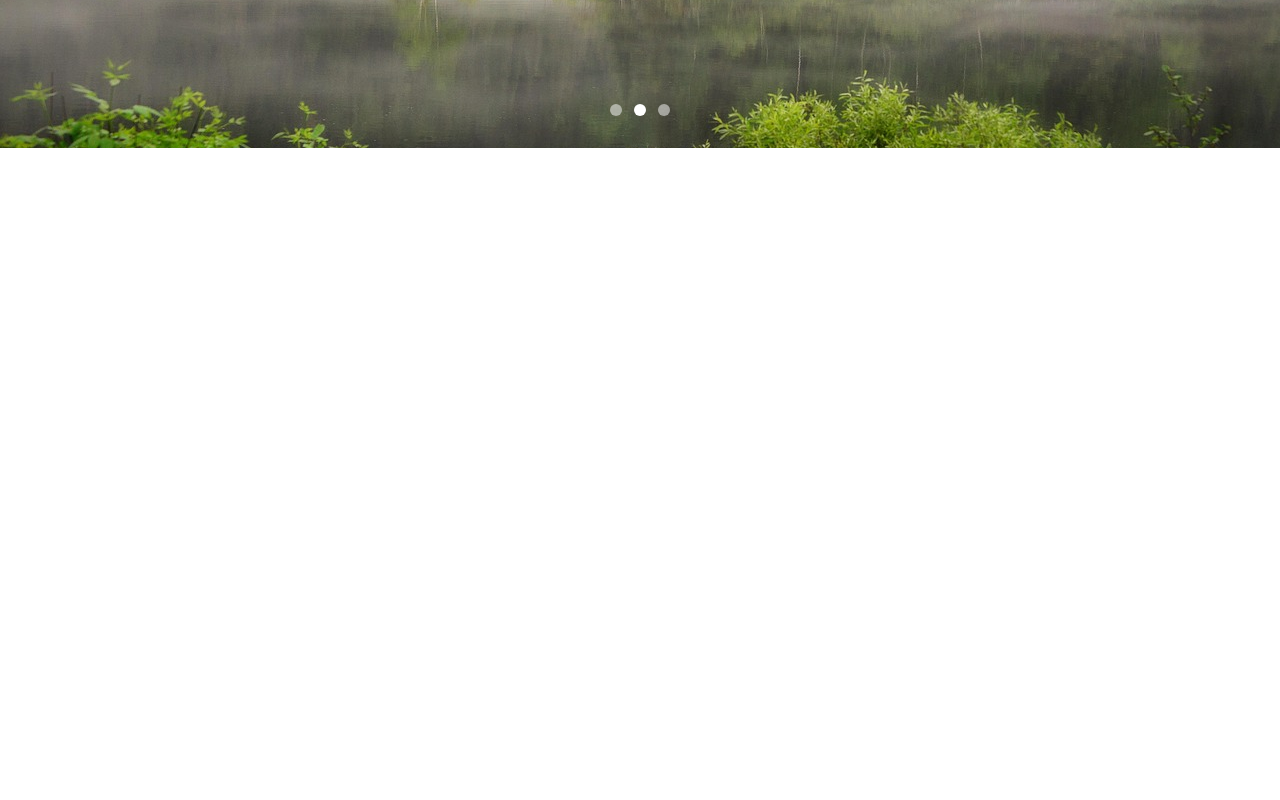
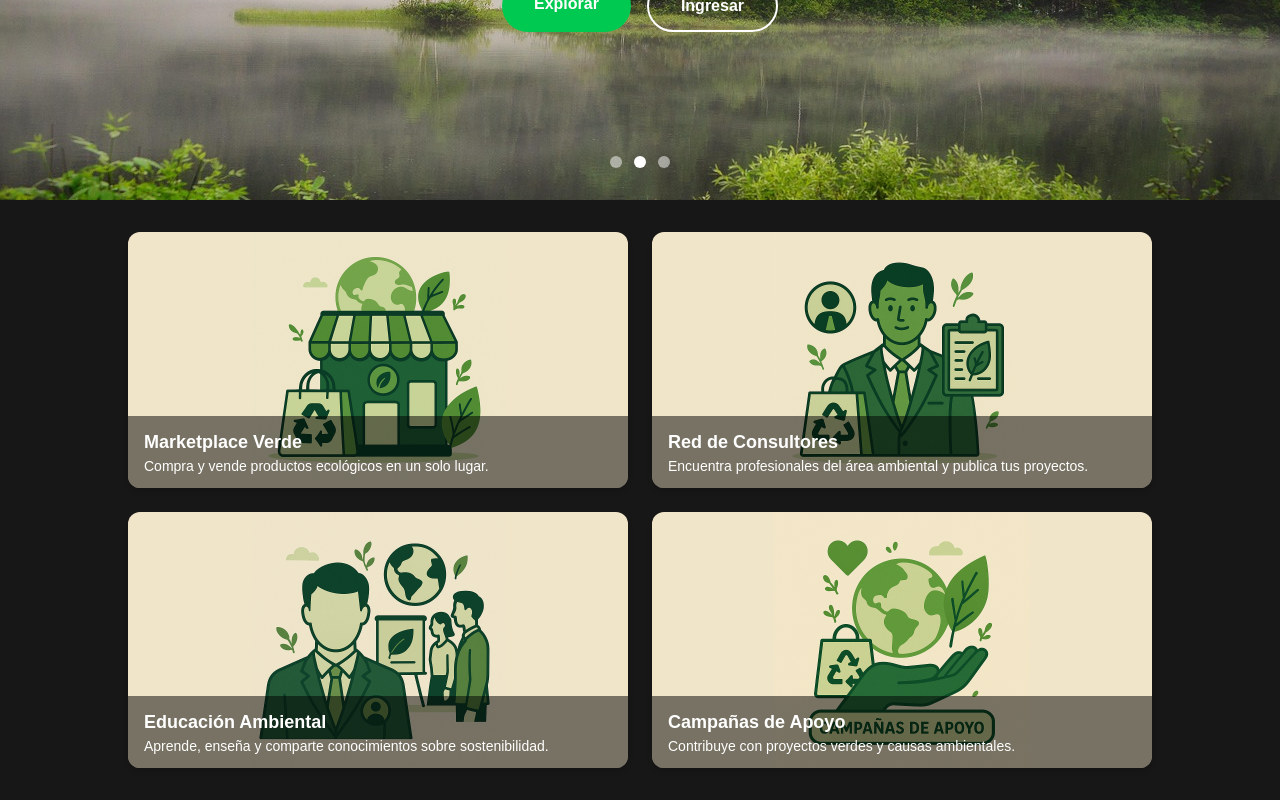
Before and after one commit to Language-Center-Chile/nextjs-bio2, a Next.js app: page / in a window 1280 px wide. Shown: the part 412-1212 px from the top of the page. Before the commit the page ends 800 px from the top, so only its background shows below. Built offline with nearby package versions, Linux system fonts and the light colour scheme.

Commit message:
feat:mainSection

```diff
--- a/src/app/layout.tsx
+++ b/src/app/layout.tsx
@@ -1,7 +1,8 @@
 import type { Metadata } from "next";
 import { Geist, Geist_Mono } from "next/font/google";
 import "./globals.css";
-import { Navbar } from '@/components/navbar/Navbar'
+import Navbar from "@/components/Navbar";
+
 
 const geistSans = Geist({
   variable: "--font-geist-sans",
@@ -28,7 +29,7 @@ export default function RootLayout({
       <body
         className={`${geistSans.variable} ${geistMono.variable} antialiased bg-neutral-950 text-white`}
       >
-        <Navbar />
+        <Navbar/>
         {children}
 
       </body>
--- a/src/app/page.tsx
+++ b/src/app/page.tsx
@@ -1,3 +1,4 @@
+import MainSection from "@/components/MainSection";
 import Slider from "../components/slider/Slider";
 
 
@@ -5,7 +6,7 @@ export default function Home() {
   return (
     <>
       <Slider/>
-
+      <MainSection/>
     </>
   );
 }
--- a/src/components/MainSection.tsx
+++ b/src/components/MainSection.tsx
@@ -1,6 +1,3 @@
-import InfoSection from './ui/InfoSection'
-
-
 const MainSection = () => {
   const sections = [
     {
@@ -30,17 +27,26 @@ const MainSection = () => {
   ]
 
   return (
-    <main className="container mx-auto px-4 py-8">
+    <main className="bg-neutral-900 mx-auto px-4 py-8">
+      <div className="grid grid-cols-1 md:grid-cols-2 gap-6 max-w-5xl mx-auto">
+        {sections.map((section, index) => (
+          <div
+            key={index}
+            className="overflow-hidden rounded-xl shadow-md transition-transform duration-300 hover:scale-105"
+          >
+            <div className="relative bg-[#f0e5c8]"> {/* mismo color de fondo de la imagen */}
+              <img
+                src={section.image}
+                alt={section.alt}
+                className="w-full h-64 object-contain"
+              />
 
-      <div className="grid grid-cols-1 md:grid-cols-2 gap-6 max-w-6xl mx-auto">
-        {sections.map((section, index) => (
-          <InfoSection
-            key={index}
-            image={section.image}
-            alt={section.alt}
-            title={section.title}
-            description={section.description}
-          />
+              <div className="absolute bottom-0 left-0 w-full bg-black/50 text-white px-4 py-3">
+                <h3 className="text-lg font-semibold">{section.title}</h3>
+                <p className="text-sm">{section.description}</p>
+              </div>
+            </div>
+          </div>
         ))}
       </div>
     </main>
```
